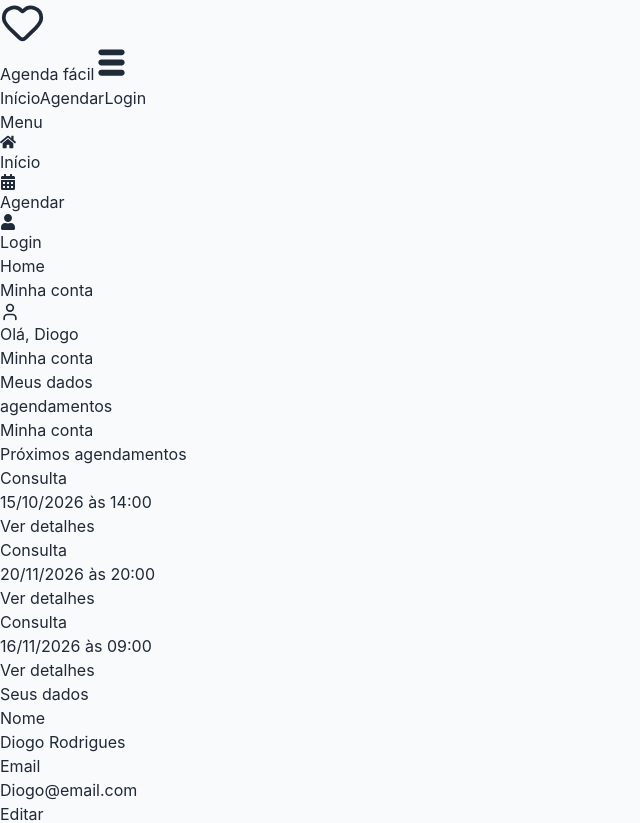
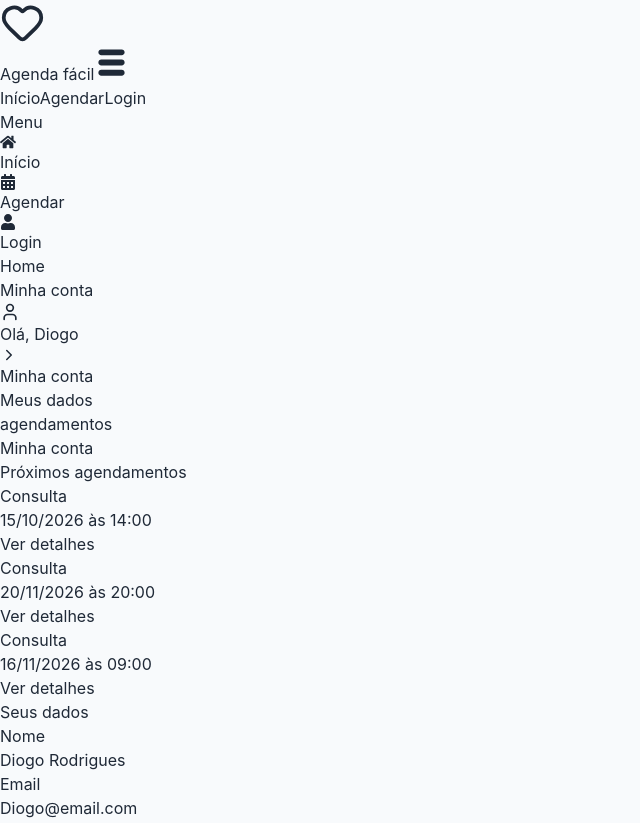
Before and after one commit to DiogoIV/Agendamentos, a React (Vite) app: page /minha-conta in a window 1280 px wide. Shown: the top 823 px of the page, without its empty margins (0-640 px from the left). Built offline with nearby package versions, Linux system fonts and the light colour scheme.

Commit message:
set
Testando

```diff
--- a/src/assets/icons/index.js
+++ b/src/assets/icons/index.js
@@ -17,7 +17,8 @@ export {
     ChevronDown,
     ChevronUp,
     ArrowRight,
-    CalendarDays
+    CalendarDays,
+    ChevronRight
 
 } from "lucide-react";
 
--- a/src/layout/MinhaContaLayout.jsx
+++ b/src/layout/MinhaContaLayout.jsx
@@ -1,5 +1,5 @@
 import { NavLink, Outlet, useLocation } from "react-router-dom";
-import { ArrowRight, User } from "lucide-react";
+import { ArrowRight, User, ChevronRight } from "lucide-react";
 
 function MinhaContaLayout() {
 
@@ -98,7 +98,7 @@ function MinhaContaLayout() {
 
                     border-b border-violet-400/50
                     text-xl">
-                        <User size={20}/>
+                        <User size={20} />
                         <span>Olá, Diogo</span>
                     </div>
 
@@ -113,13 +113,56 @@ function MinhaContaLayout() {
 
                     ">
                         <li>
-                            <NavLink to="/minha-conta" >Minha conta</NavLink>
+                            <NavLink
+                                to="/minha-conta" end
+
+                                className={({ isActive }) =>
+                                    `flex items-center md:gap-2 gap-1 rounded-md
+                                    ${isActive ? "font-semibold" : ""}`
+                                }
+                            >
+                                {({ isActive }) => (
+                                    <>
+                                        {isActive && <ChevronRight size={18} />}
+                                        Minha conta
+                                    </>
+                                )}
+                            </NavLink>
+                        </li>
+
+                        <li>
+                            <NavLink
+                                to="meus-dados"
+
+                                className={({ isActive }) =>
+                                    `flex items-center md:gap-2 gap-1 rounded-md
+                                    ${isActive ? "font-semibold" : ""}`
+                                }
+                            >
+                                {({ isActive }) => (
+                                    <>
+                                        {isActive && <ChevronRight size={18} />}
+                                        Meus dados
+                                    </>
+                                )}
+                            </NavLink>
                         </li>
                         <li>
-                            <NavLink to="meus-dados">Meus dados</NavLink>
-                        </li>
-                        <li>
-                            <NavLink to="meus-agendamentos">agendamentos</NavLink>
+                            <NavLink
+                                to="meus-agendamentos"
+
+                                className={({ isActive }) =>
+                                    `flex items-center md:gap-2 gap-1 rounded-md
+                                    ${isActive ? "font-semibold" : ""}`
+                                }
+                            >
+                                {({ isActive }) => (
+                                    <>
+                                        {isActive && <ChevronRight size={18} />}
+                                       agendamentos
+                                    </>
+                                )}
+                            </NavLink>
                         </li>
                     </ul>
 
```
